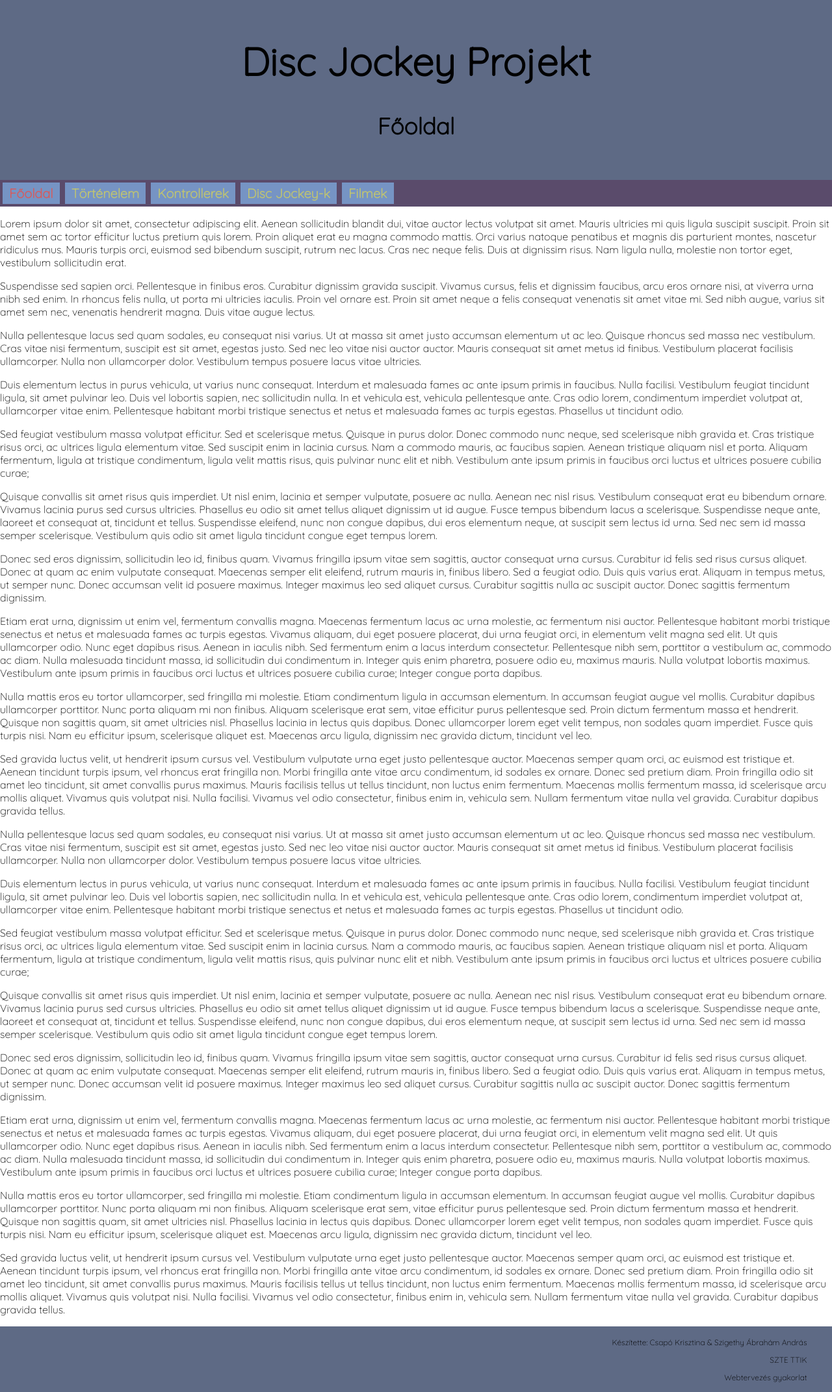
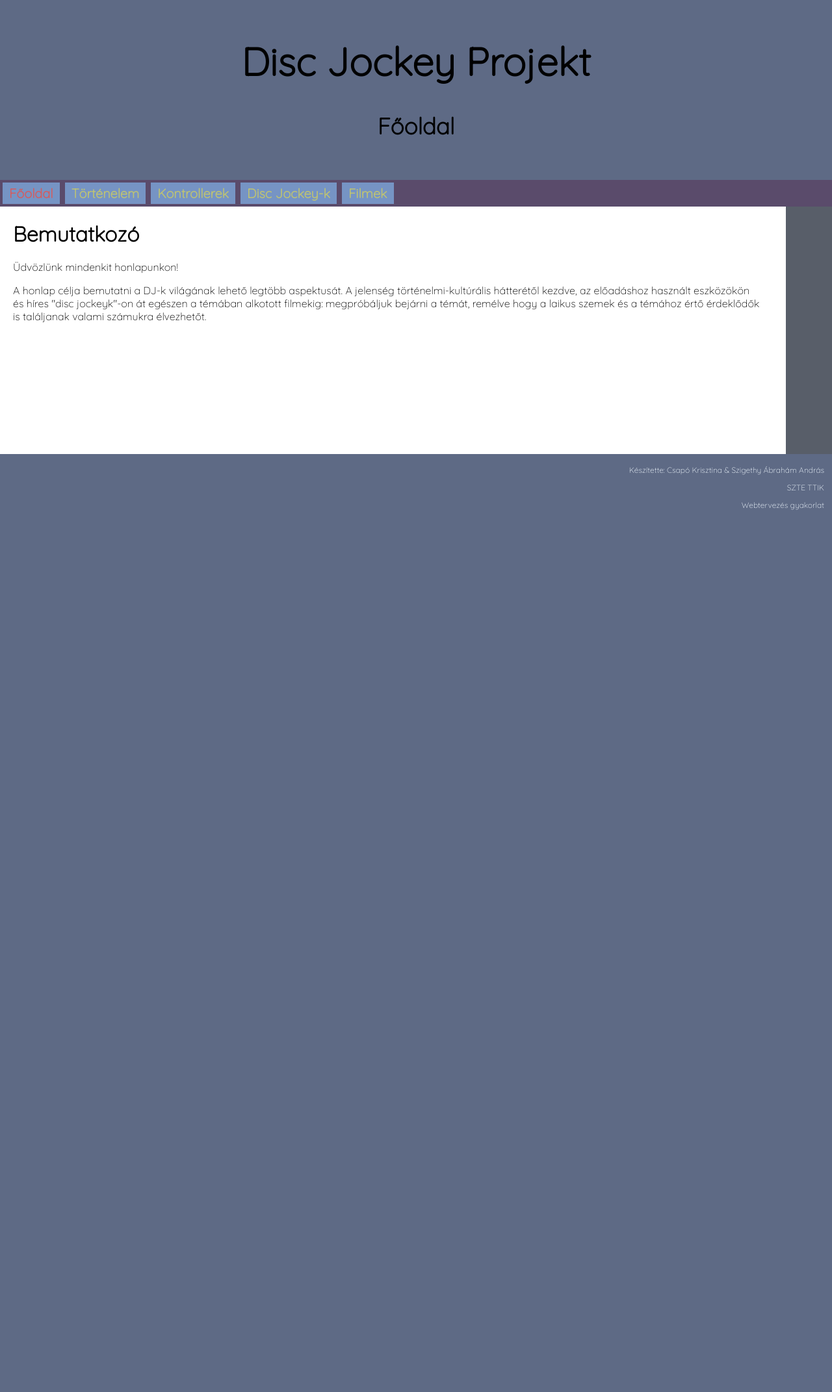
Before and after one commit to AbThy/WebTerv, a PHP site: page / in a window 1280 px wide. Shown: the whole page at 65% size. After the commit the page ends 785 px from the top, so only its background shows below. Run offline with PHP 8.4, Linux system fonts and the light colour scheme.

Commit message:
Lista, táblázat, sidebar

```diff
--- a/css/main.css
+++ b/css/main.css
@@ -16,12 +16,36 @@ header
 }
 footer
 {
+    position: absolute;
+    bottom: 0;
+    width: 100%;
     text-align: right;
     padding-top: 5px;
-    padding-right: 3%;
     padding-bottom: 3px;
     font-size: 12px;
     background-color: #5e6a85;
+}
+footer p
+{
+    color: aliceblue;
+    padding-right: 12px;
+}
+aside
+{
+    position: absolute;
+    color: aliceblue;;
+    background-color: #585e69;
+    height: 100%;
+    width: 7%;
+    top: 0;
+    right: 0;
+}
+main
+{
+    position: fixed;
+    width: 100%;
+    padding-left: 20px;
+    height: 100%;
 }
 
 /*  Menü elemek   */
@@ -56,3 +80,9 @@ nav
     text-decoration: none;
     color: #d15e62;
 }
+
+/*  Random használható */
+.sidebarigTart
+{
+    width: 90%;
+}
--- a/index.html
+++ b/index.html
@@ -25,206 +25,19 @@
             <a class="navElem" href="filmek.html">Filmek</a>
         </nav>
 
-        <div>
-            <p>
-                Lorem ipsum dolor sit amet, consectetur adipiscing elit. Aenean
-                sollicitudin blandit dui, vitae auctor lectus volutpat sit amet. Mauris
-                ultricies mi quis ligula suscipit suscipit. Proin sit amet sem ac tortor
-                 efficitur luctus pretium quis lorem. Proin aliquet erat eu magna
-                commodo mattis. Orci varius natoque penatibus et magnis dis parturient
-                montes, nascetur ridiculus mus. Mauris turpis orci, euismod sed bibendum
-                 suscipit, rutrum nec lacus. Cras nec neque felis. Duis at dignissim
-                risus. Nam ligula nulla, molestie non tortor eget, vestibulum
-                sollicitudin erat.
+        <main>
+            <aside>
+
+            </aside>
+            <div class="sidebarigTart">
+                <h1>Bemutatkozó</h1>
+                <p>Üdvözlünk mindenkit honlapunkon!</p>
+                <p>A honlap célja bemutatni a DJ-k világának lehető legtöbb aspektusát. A jelenség történelmi-kultúrális hátterétől kezdve,
+                    az előadáshoz használt eszközökön és híres "disc jockeyk"-on át egészen a témában alkotott filmekig: megpróbáljuk bejárni a témát,
+                    remélve hogy a laikus szemek és a témához értő érdeklődők is találjanak valami számukra élvezhetőt.
                 </p>
-                <p>
-                Suspendisse sed sapien orci. Pellentesque in finibus eros. Curabitur
-                dignissim gravida suscipit. Vivamus cursus, felis et dignissim faucibus,
-                 arcu eros ornare nisi, at viverra urna nibh sed enim. In rhoncus felis
-                nulla, ut porta mi ultricies iaculis. Proin vel ornare est. Proin sit
-                amet neque a felis consequat venenatis sit amet vitae mi. Sed nibh
-                augue, varius sit amet sem nec, venenatis hendrerit magna. Duis vitae
-                augue lectus.
-                </p>
-                <p>
-                Nulla pellentesque lacus sed quam sodales, eu consequat nisi varius. Ut
-                at massa sit amet justo accumsan elementum ut ac leo. Quisque rhoncus
-                sed massa nec vestibulum. Cras vitae nisi fermentum, suscipit est sit
-                amet, egestas justo. Sed nec leo vitae nisi auctor auctor. Mauris
-                consequat sit amet metus id finibus. Vestibulum placerat facilisis
-                ullamcorper. Nulla non ullamcorper dolor. Vestibulum tempus posuere
-                lacus vitae ultricies.
-                </p>
-                <p>
-                Duis elementum lectus in purus vehicula, ut varius nunc consequat.
-                Interdum et malesuada fames ac ante ipsum primis in faucibus. Nulla
-                facilisi. Vestibulum feugiat tincidunt ligula, sit amet pulvinar leo.
-                Duis vel lobortis sapien, nec sollicitudin nulla. In et vehicula est,
-                vehicula pellentesque ante. Cras odio lorem, condimentum imperdiet
-                volutpat at, ullamcorper vitae enim. Pellentesque habitant morbi
-                tristique senectus et netus et malesuada fames ac turpis egestas.
-                Phasellus ut tincidunt odio.
-                </p>
-                <p>
-                Sed feugiat vestibulum massa volutpat efficitur. Sed et scelerisque
-                metus. Quisque in purus dolor. Donec commodo nunc neque, sed scelerisque
-                 nibh gravida et. Cras tristique risus orci, ac ultrices ligula
-                elementum vitae. Sed suscipit enim in lacinia cursus. Nam a commodo
-                mauris, ac faucibus sapien. Aenean tristique aliquam nisl et porta.
-                Aliquam fermentum, ligula at tristique condimentum, ligula velit mattis
-                risus, quis pulvinar nunc elit et nibh. Vestibulum ante ipsum primis in
-                faucibus orci luctus et ultrices posuere cubilia curae;
-                </p>
-                <p>
-                Quisque convallis sit amet risus quis imperdiet. Ut nisl enim, lacinia
-                et semper vulputate, posuere ac nulla. Aenean nec nisl risus. Vestibulum
-                 consequat erat eu bibendum ornare. Vivamus lacinia purus sed cursus
-                ultricies. Phasellus eu odio sit amet tellus aliquet dignissim ut id
-                augue. Fusce tempus bibendum lacus a scelerisque. Suspendisse neque
-                ante, laoreet et consequat at, tincidunt et tellus. Suspendisse
-                eleifend, nunc non congue dapibus, dui eros elementum neque, at suscipit
-                 sem lectus id urna. Sed nec sem id massa semper scelerisque. Vestibulum
-                 quis odio sit amet ligula tincidunt congue eget tempus lorem.
-                </p>
-                <p>
-                Donec sed eros dignissim, sollicitudin leo id, finibus quam. Vivamus
-                fringilla ipsum vitae sem sagittis, auctor consequat urna cursus.
-                Curabitur id felis sed risus cursus aliquet. Donec at quam ac enim
-                vulputate consequat. Maecenas semper elit eleifend, rutrum mauris in,
-                finibus libero. Sed a feugiat odio. Duis quis varius erat. Aliquam in
-                tempus metus, ut semper nunc. Donec accumsan velit id posuere maximus.
-                Integer maximus leo sed aliquet cursus. Curabitur sagittis nulla ac
-                suscipit auctor. Donec sagittis fermentum dignissim.
-                </p>
-                <p>
-                Etiam erat urna, dignissim ut enim vel, fermentum convallis magna.
-                Maecenas fermentum lacus ac urna molestie, ac fermentum nisi auctor.
-                Pellentesque habitant morbi tristique senectus et netus et malesuada
-                fames ac turpis egestas. Vivamus aliquam, dui eget posuere placerat, dui
-                 urna feugiat orci, in elementum velit magna sed elit. Ut quis
-                ullamcorper odio. Nunc eget dapibus risus. Aenean in iaculis nibh. Sed
-                fermentum enim a lacus interdum consectetur. Pellentesque nibh sem,
-                porttitor a vestibulum ac, commodo ac diam. Nulla malesuada tincidunt
-                massa, id sollicitudin dui condimentum in. Integer quis enim pharetra,
-                posuere odio eu, maximus mauris. Nulla volutpat lobortis maximus.
-                Vestibulum ante ipsum primis in faucibus orci luctus et ultrices posuere
-                 cubilia curae; Integer congue porta dapibus.
-                </p>
-                <p>
-                Nulla mattis eros eu tortor ullamcorper, sed fringilla mi molestie.
-                Etiam condimentum ligula in accumsan elementum. In accumsan feugiat
-                augue vel mollis. Curabitur dapibus ullamcorper porttitor. Nunc porta
-                aliquam mi non finibus. Aliquam scelerisque erat sem, vitae efficitur
-                purus pellentesque sed. Proin dictum fermentum massa et hendrerit.
-                Quisque non sagittis quam, sit amet ultricies nisl. Phasellus lacinia in
-                 lectus quis dapibus. Donec ullamcorper lorem eget velit tempus, non
-                sodales quam imperdiet. Fusce quis turpis nisi. Nam eu efficitur ipsum,
-                scelerisque aliquet est. Maecenas arcu ligula, dignissim nec gravida
-                dictum, tincidunt vel leo.
-                </p>
-                <p>
-                Sed gravida luctus velit, ut hendrerit ipsum cursus vel. Vestibulum
-                vulputate urna eget justo pellentesque auctor. Maecenas semper quam
-                orci, ac euismod est tristique et. Aenean tincidunt turpis ipsum, vel
-                rhoncus erat fringilla non. Morbi fringilla ante vitae arcu condimentum,
-                 id sodales ex ornare. Donec sed pretium diam. Proin fringilla odio sit
-                amet leo tincidunt, sit amet convallis purus maximus. Mauris facilisis
-                tellus ut tellus tincidunt, non luctus enim fermentum. Maecenas mollis
-                fermentum massa, id scelerisque arcu mollis aliquet. Vivamus quis
-                volutpat nisi. Nulla facilisi. Vivamus vel odio consectetur, finibus
-                enim in, vehicula sem. Nullam fermentum vitae nulla vel gravida.
-                Curabitur dapibus gravida tellus.
-                </p>
-                <p>
-                    Nulla pellentesque lacus sed quam sodales, eu consequat nisi varius. Ut
-                    at massa sit amet justo accumsan elementum ut ac leo. Quisque rhoncus
-                    sed massa nec vestibulum. Cras vitae nisi fermentum, suscipit est sit
-                    amet, egestas justo. Sed nec leo vitae nisi auctor auctor. Mauris
-                    consequat sit amet metus id finibus. Vestibulum placerat facilisis
-                    ullamcorper. Nulla non ullamcorper dolor. Vestibulum tempus posuere
-                    lacus vitae ultricies.
-                    </p>
-                    <p>
-                    Duis elementum lectus in purus vehicula, ut varius nunc consequat.
-                    Interdum et malesuada fames ac ante ipsum primis in faucibus. Nulla
-                    facilisi. Vestibulum feugiat tincidunt ligula, sit amet pulvinar leo.
-                    Duis vel lobortis sapien, nec sollicitudin nulla. In et vehicula est,
-                    vehicula pellentesque ante. Cras odio lorem, condimentum imperdiet
-                    volutpat at, ullamcorper vitae enim. Pellentesque habitant morbi
-                    tristique senectus et netus et malesuada fames ac turpis egestas.
-                    Phasellus ut tincidunt odio.
-                    </p>
-                    <p>
-                    Sed feugiat vestibulum massa volutpat efficitur. Sed et scelerisque
-                    metus. Quisque in purus dolor. Donec commodo nunc neque, sed scelerisque
-                     nibh gravida et. Cras tristique risus orci, ac ultrices ligula
-                    elementum vitae. Sed suscipit enim in lacinia cursus. Nam a commodo
-                    mauris, ac faucibus sapien. Aenean tristique aliquam nisl et porta.
-                    Aliquam fermentum, ligula at tristique condimentum, ligula velit mattis
-                    risus, quis pulvinar nunc elit et nibh. Vestibulum ante ipsum primis in
-                    faucibus orci luctus et ultrices posuere cubilia curae;
-                    </p>
-                    <p>
-                    Quisque convallis sit amet risus quis imperdiet. Ut nisl enim, lacinia
-                    et semper vulputate, posuere ac nulla. Aenean nec nisl risus. Vestibulum
-                     consequat erat eu bibendum ornare. Vivamus lacinia purus sed cursus
-                    ultricies. Phasellus eu odio sit amet tellus aliquet dignissim ut id
-                    augue. Fusce tempus bibendum lacus a scelerisque. Suspendisse neque
-                    ante, laoreet et consequat at, tincidunt et tellus. Suspendisse
-                    eleifend, nunc non congue dapibus, dui eros elementum neque, at suscipit
-                     sem lectus id urna. Sed nec sem id massa semper scelerisque. Vestibulum
-                     quis odio sit amet ligula tincidunt congue eget tempus lorem.
-                    </p>
-                    <p>
-                    Donec sed eros dignissim, sollicitudin leo id, finibus quam. Vivamus
-                    fringilla ipsum vitae sem sagittis, auctor consequat urna cursus.
-                    Curabitur id felis sed risus cursus aliquet. Donec at quam ac enim
-                    vulputate consequat. Maecenas semper elit eleifend, rutrum mauris in,
-                    finibus libero. Sed a feugiat odio. Duis quis varius erat. Aliquam in
-                    tempus metus, ut semper nunc. Donec accumsan velit id posuere maximus.
-                    Integer maximus leo sed aliquet cursus. Curabitur sagittis nulla ac
-                    suscipit auctor. Donec sagittis fermentum dignissim.
-                    </p>
-                    <p>
-                    Etiam erat urna, dignissim ut enim vel, fermentum convallis magna.
-                    Maecenas fermentum lacus ac urna molestie, ac fermentum nisi auctor.
-                    Pellentesque habitant morbi tristique senectus et netus et malesuada
-                    fames ac turpis egestas. Vivamus aliquam, dui eget posuere placerat, dui
-                     urna feugiat orci, in elementum velit magna sed elit. Ut quis
-                    ullamcorper odio. Nunc eget dapibus risus. Aenean in iaculis nibh. Sed
-                    fermentum enim a lacus interdum consectetur. Pellentesque nibh sem,
-                    porttitor a vestibulum ac, commodo ac diam. Nulla malesuada tincidunt
-                    massa, id sollicitudin dui condimentum in. Integer quis enim pharetra,
-                    posuere odio eu, maximus mauris. Nulla volutpat lobortis maximus.
-                    Vestibulum ante ipsum primis in faucibus orci luctus et ultrices posuere
-                     cubilia curae; Integer congue porta dapibus.
-                    </p>
-                    <p>
-                    Nulla mattis eros eu tortor ullamcorper, sed fringilla mi molestie.
-                    Etiam condimentum ligula in accumsan elementum. In accumsan feugiat
-                    augue vel mollis. Curabitur dapibus ullamcorper porttitor. Nunc porta
-                    aliquam mi non finibus. Aliquam scelerisque erat sem, vitae efficitur
-                    purus pellentesque sed. Proin dictum fermentum massa et hendrerit.
-                    Quisque non sagittis quam, sit amet ultricies nisl. Phasellus lacinia in
-                     lectus quis dapibus. Donec ullamcorper lorem eget velit tempus, non
-                    sodales quam imperdiet. Fusce quis turpis nisi. Nam eu efficitur ipsum,
-                    scelerisque aliquet est. Maecenas arcu ligula, dignissim nec gravida
-                    dictum, tincidunt vel leo.
-                    </p>
-                    <p>
-                    Sed gravida luctus velit, ut hendrerit ipsum cursus vel. Vestibulum
-                    vulputate urna eget justo pellentesque auctor. Maecenas semper quam
-                    orci, ac euismod est tristique et. Aenean tincidunt turpis ipsum, vel
-                    rhoncus erat fringilla non. Morbi fringilla ante vitae arcu condimentum,
-                     id sodales ex ornare. Donec sed pretium diam. Proin fringilla odio sit
-                    amet leo tincidunt, sit amet convallis purus maximus. Mauris facilisis
-                    tellus ut tellus tincidunt, non luctus enim fermentum. Maecenas mollis
-                    fermentum massa, id scelerisque arcu mollis aliquet. Vivamus quis
-                    volutpat nisi. Nulla facilisi. Vivamus vel odio consectetur, finibus
-                    enim in, vehicula sem. Nullam fermentum vitae nulla vel gravida.
-                    Curabitur dapibus gravida tellus.
-                    </p>
-        </div>
+            </div>
+        </main>
 
         <footer>
             <p>Készítette: Csapó Krisztina & Szigethy Ábrahám András</p>
```
Also changed, not shown: css/djk.css (added, +13 -0 lines), djk.html (+36 -2 lines), filmek.html (+9 -0 lines), kontrollerek.html (+25 -0 lines), tortenelem.html (+9 -0 lines), README.txt (added).
